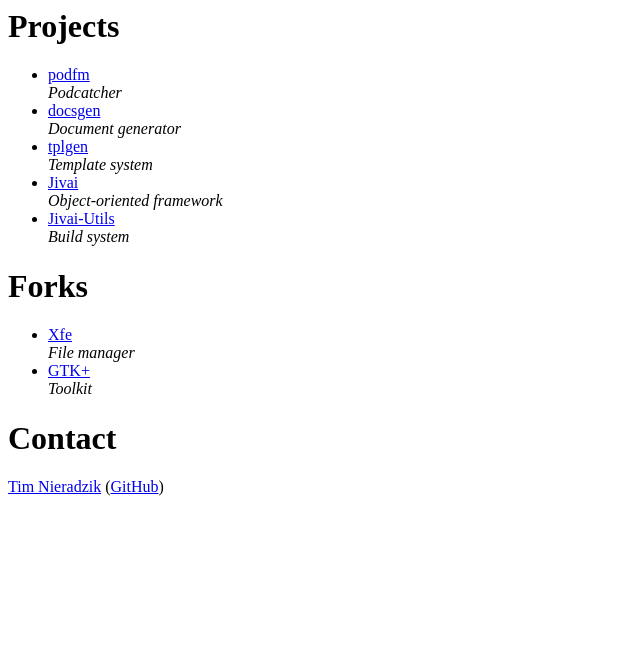
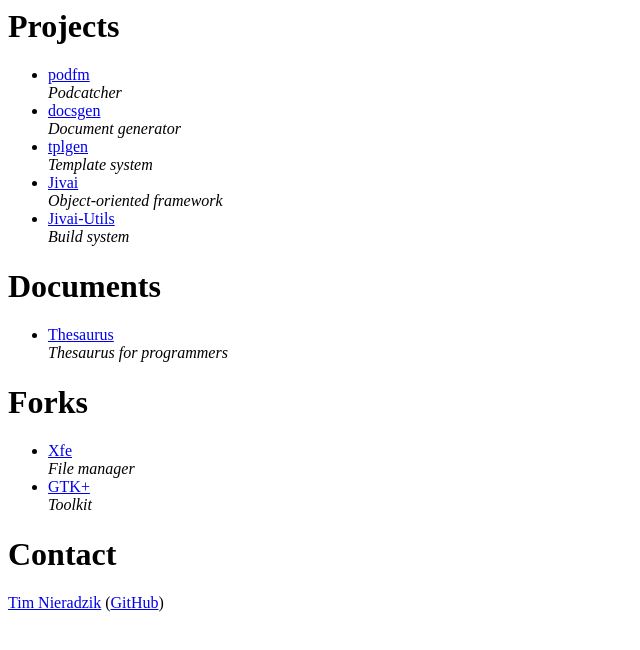
Before and after one commit to tindzk/tindzk.github.com, a plain HTML site: page index.html in a window 1280 px wide. Shown: the whole page, without its empty margins (0-640 px from the left). Drawn offline with Linux system fonts and the light colour scheme.

Commit message:
Link to thesaurus in index.html.

```diff
--- a/index.html
+++ b/index.html
@@ -32,6 +32,14 @@
 			</li>
 		</ul>
 
+		<h1>Documents</h1>
+		<ul>
+			<li>
+				<a href="thesaurus/">Thesaurus</a><br />
+				<i>Thesaurus for programmers</i>
+			</li>
+		</ul>
+
 		<h1>Forks</h1>
 		<ul>
 			<li>
```
